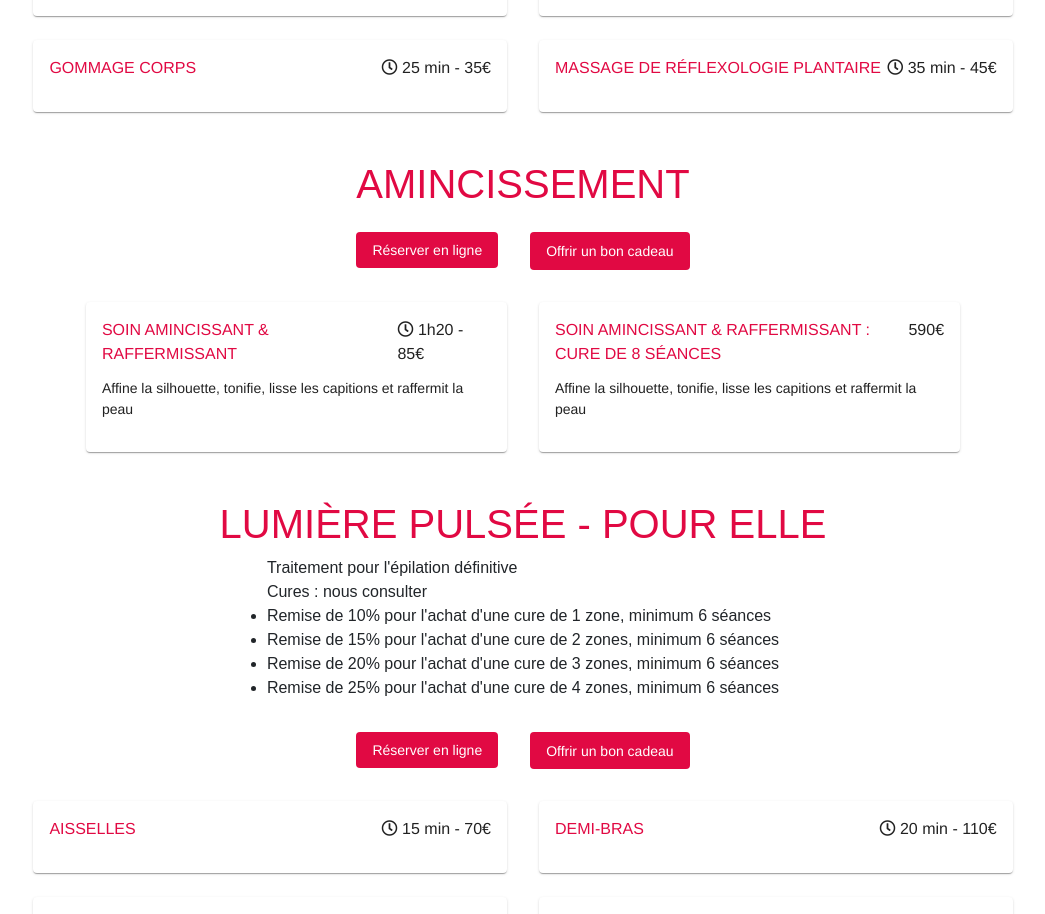
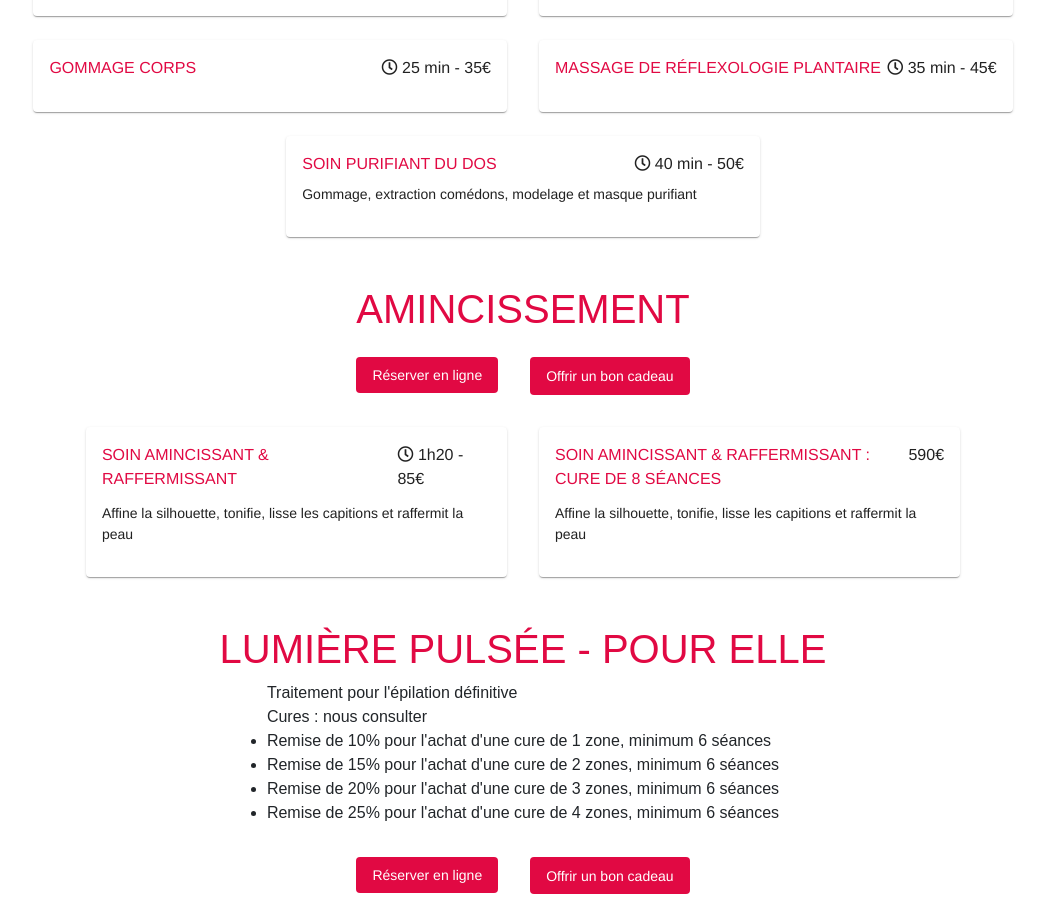
Before and after one commit to jenngllg/annabelle-institut, an Angular app: page /flyer in a window 1280 px wide. Shown: the part 5680-6594 px from the top of the page, without its empty margins (117-1162 px from the left). Built offline with nearby package versions, Linux system fonts and the light colour scheme; a web font is replaced by a local one.

Commit message:
[ADD] purifying back care

```diff
--- a/src/app/body-care/body-care.component.html
+++ b/src/app/body-care/body-care.component.html
@@ -146,6 +146,19 @@
             </mat-card-actions>
         </mat-card>
 
+        <mat-card class="prestation">
+            <mat-card-title>
+                <div class="name">SOIN PURIFIANT DU DOS</div>
+                <div class="infos">
+                    <i class="far fa-clock"></i>
+                    40 min - 50€
+                </div>
+            </mat-card-title>
+            <mat-card-content>Gommage, extraction comédons, modelage et masque purifiant</mat-card-content>
+            <mat-card-actions align="end">
+            </mat-card-actions>
+        </mat-card>
+
     </div>
 
 </section>
```
